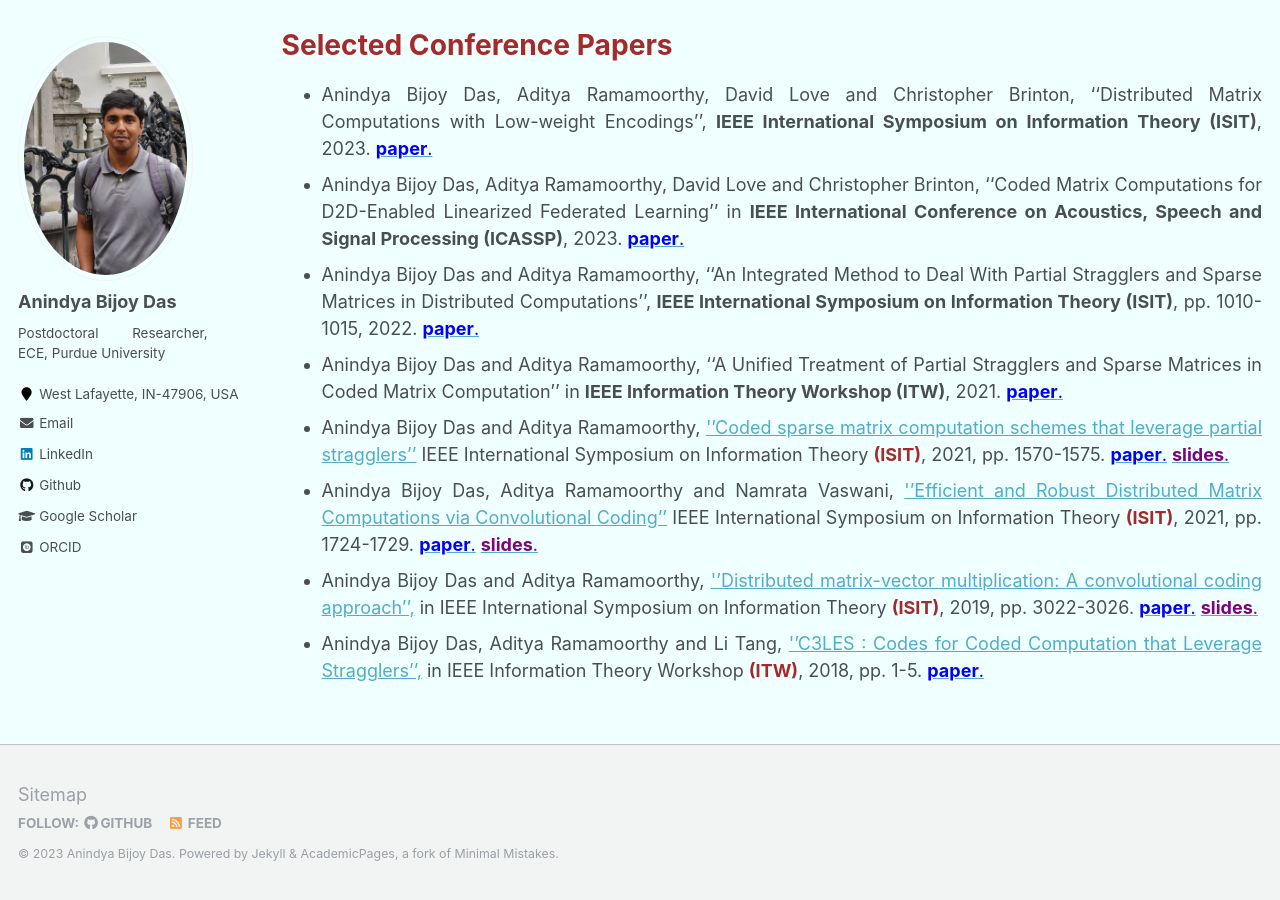
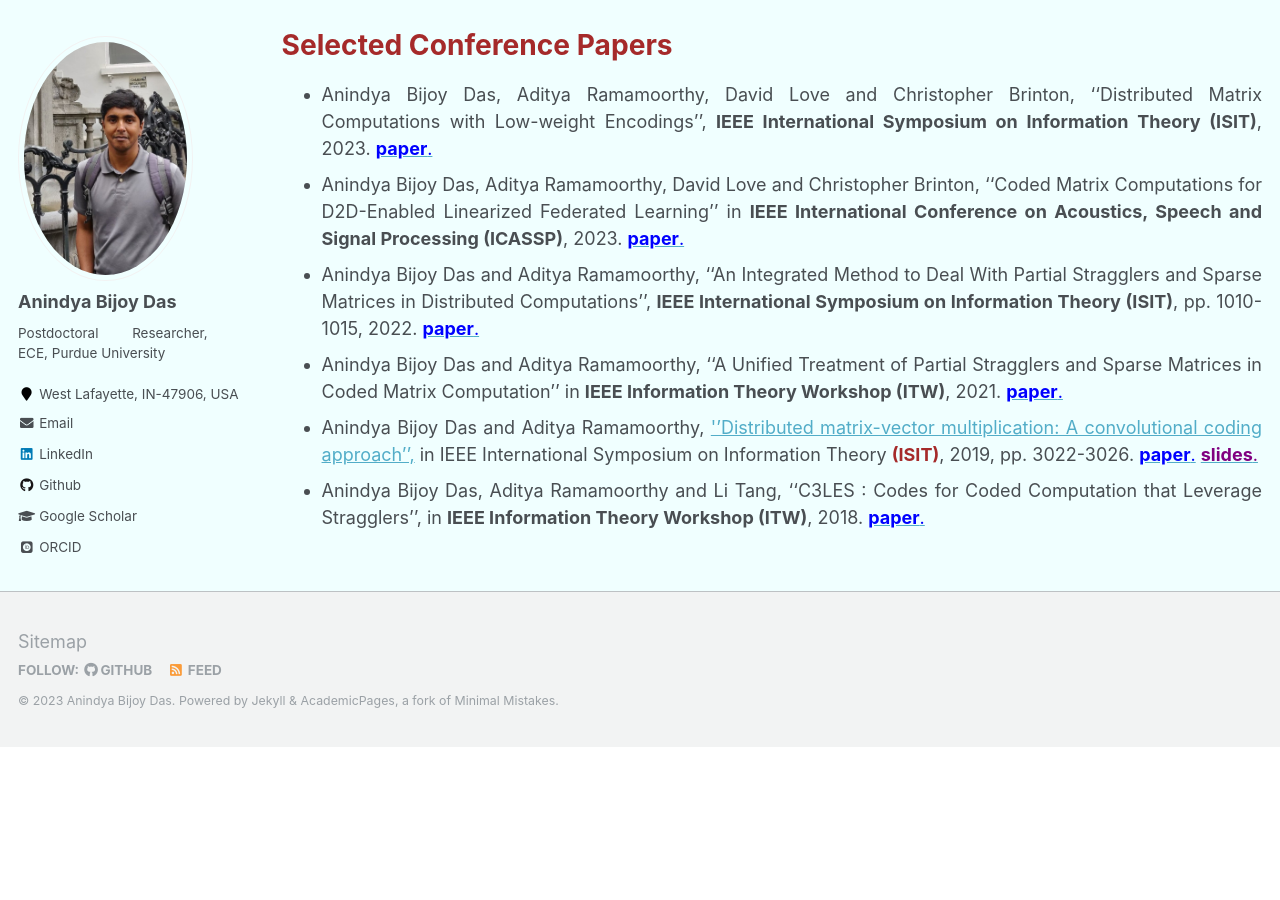
Before and after one commit to anindyabijoydas/portfolio, a Jekyll site: the page built from _pages/research.md, in a window 1280 px wide and 900 px high, scrolled down 844 px. Built offline with Jekyll 4.4.1, drawn with Linux system fonts in a browser that asks for light colours; some web fonts are replaced; after the commit the page ends 1591 px from its top, so only the background shows below that.

Commit message:
Update research.md

```diff
--- a/_pages/research.md
+++ b/_pages/research.md
@@ -35,7 +35,5 @@ redirect_from:
    * Anindya Bijoy Das, Aditya Ramamoorthy, David Love and Christopher Brinton, ''Coded Matrix Computations for D2D-Enabled Linearized Federated Learning'' in **IEEE International Conference on Acoustics, Speech and Signal Processing (ICASSP)**, 2023. [<span style="color:blue">**paper**.</span>](https://ieeexplore.ieee.org/abstract/document/10095450)
    * Anindya Bijoy Das and Aditya Ramamoorthy, ''An Integrated Method to Deal With Partial Stragglers and Sparse Matrices in Distributed Computations'', **IEEE International Symposium on Information Theory (ISIT)**, pp. 1010-1015, 2022. [<span style="color:blue">**paper**.</span>](https://ieeexplore.ieee.org/document/9834346)
    * Anindya Bijoy Das and Aditya Ramamoorthy, ''A Unified Treatment of Partial Stragglers and Sparse Matrices in Coded Matrix Computation'' in **IEEE Information Theory Workshop (ITW)**, 2021. [<span style="color:blue">**paper**.</span>](https://ieeexplore.ieee.org/document/9611400)
-   * Anindya Bijoy Das and Aditya Ramamoorthy, [''Coded sparse matrix computation schemes that leverage partial stragglers''](https://ieeexplore.ieee.org/abstract/document/9518059) IEEE International Symposium on Information Theory <span style="color:brown">**(ISIT)**</span>, 2021, pp. 1570-1575. [<span style="color:blue">**paper**.</span>](https://www.dropbox.com/s/hkz63g3te7zfftr/coded_sparse.pdf?dl=0) [<span style="color:purple">**slides**.</span>](https://www.dropbox.com/s/6v6sn0urfh8ique/sparse_presentaion.pdf?dl=0)
-   * Anindya Bijoy Das, Aditya Ramamoorthy and Namrata Vaswani, [''Efficient and Robust Distributed Matrix Computations via Convolutional Coding''](https://ieeexplore.ieee.org/abstract/document/9518059) IEEE International Symposium on Information Theory <span style="color:brown">**(ISIT)**</span>, 2021, pp. 1724-1729. [<span style="color:blue">**paper**.</span>](https://www.dropbox.com/s/xxfxu4otrqjs9yu/conv_code.pdf?dl=0) [<span style="color:purple">**slides**.</span>](https://www.dropbox.com/s/gy828wi4yuf7wrt/ittrans_presentation.pdf?dl=0)
    * Anindya Bijoy Das and Aditya Ramamoorthy, [''Distributed matrix-vector multiplication: A convolutional coding approach'',](https://ieeexplore.ieee.org/abstract/document/8849395) in IEEE International Symposium on Information Theory <span style="color:brown">**(ISIT)**</span>,  2019, pp. 3022-3026. [<span style="color:blue">**paper**.</span>](https://www.dropbox.com/s/kbtf394dzodxpyv/geometric.pdf?dl=0) [<span style="color:purple">**slides**.</span>](https://www.dropbox.com/s/iz9nr165ni95e6b/geometricisit.pdf?dl=0)
-   * Anindya Bijoy Das, Aditya Ramamoorthy and Li Tang, [''C3LES : Codes for Coded Computation that Leverage Stragglers'',](https://ieeexplore.ieee.org/abstract/document/8613321) in IEEE Information Theory Workshop <span style="color:brown">**(ITW)**</span>, 2018, pp. 1-5. [<span style="color:blue">**paper**.</span>](https://www.dropbox.com/s/rc3bd70vovbshnu/cyclic.pdf?dl=0)
+   * Anindya Bijoy Das, Aditya Ramamoorthy and Li Tang, ''C3LES : Codes for Coded Computation that Leverage Stragglers'', in **IEEE Information Theory Workshop (ITW)**, 2018. [<span style="color:blue">**paper**.</span>](https://ieeexplore.ieee.org/abstract/document/8613321)
```
